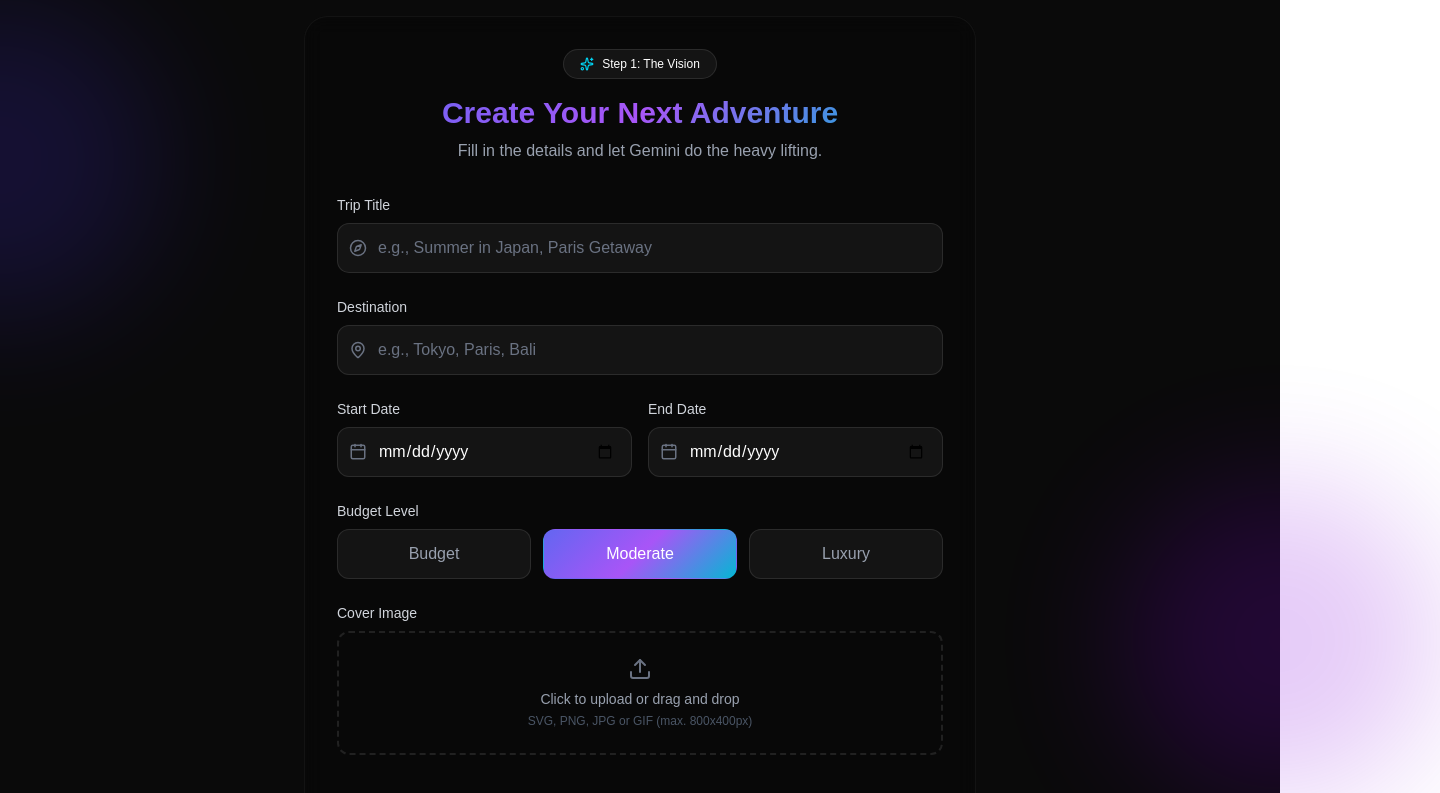
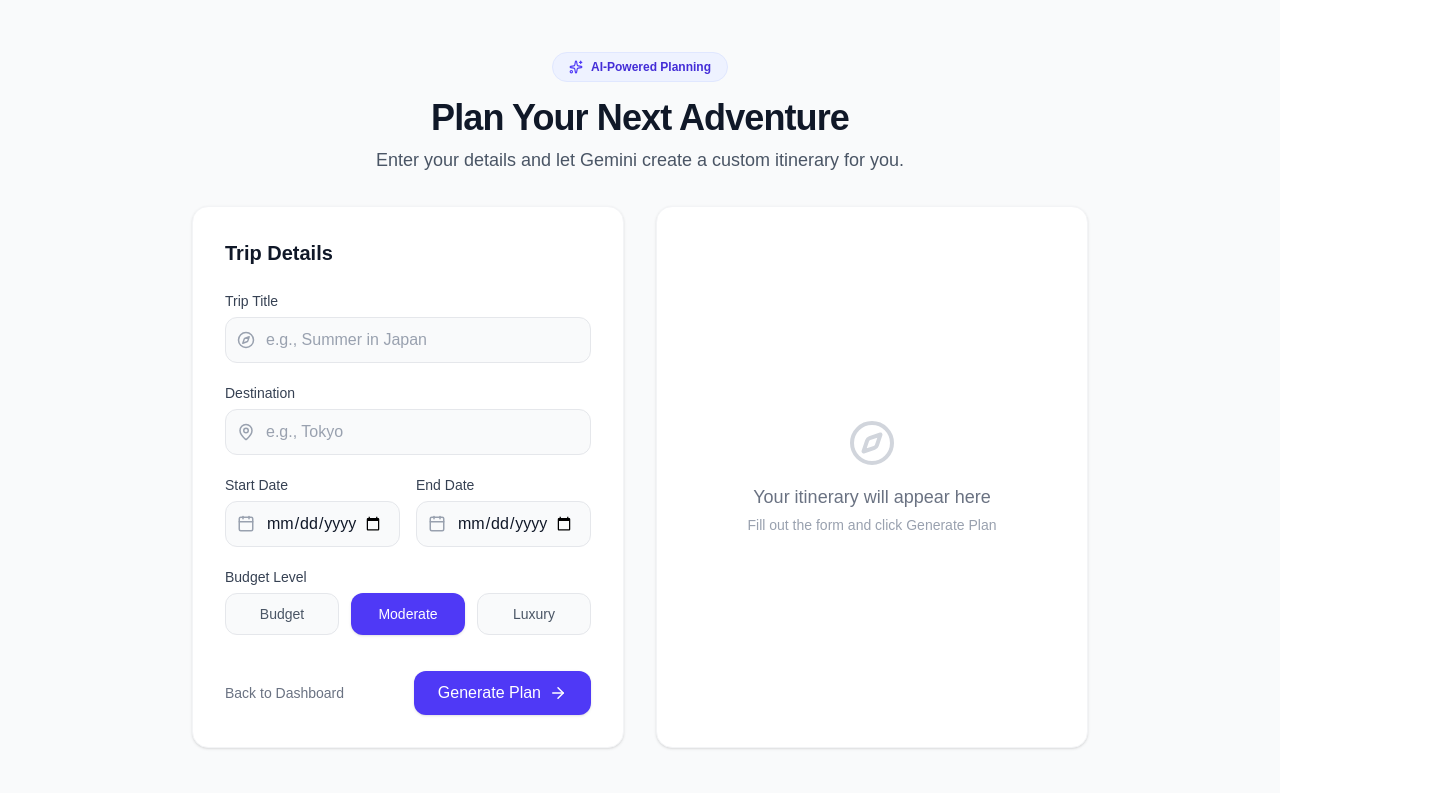
Before and after one commit to mramansayyad/Traveloop, a Next.js app: page /trips/create in a window 1280 px wide. Shown: the top 793 px of the page, 1440 px wide, since content can reach past the window. Built offline with nearby package versions, Linux system fonts and the light colour scheme.

Commit message:
feat: overhaul create trip page to be light mode and fully functional

```diff
--- a/src/app/trips/create/page.tsx
+++ b/src/app/trips/create/page.tsx
@@ -1,11 +1,12 @@
 "use client";
 
 import React, { useState } from "react";
-import { Compass, Calendar, MapPin, Sparkles, ArrowRight, Upload } from "lucide-react";
+import { Compass, Calendar, MapPin, Sparkles, ArrowRight, Upload, Loader2, Check } from "lucide-react";
 import Link from "next/link";
 
 export default function CreateTrip() {
   const [loading, setLoading] = useState(false);
+  const [success, setSuccess] = useState(false);
   const [formData, setFormData] = useState({
     title: "",
     destination: "",
@@ -13,47 +14,68 @@ export default function CreateTrip() {
     endDate: "",
     budget: "moderate",
   });
+  const [result, setResult] = useState<any>(null);
 
   const handleSubmit = async (e: React.FormEvent) => {
     e.preventDefault();
     setLoading(true);
+    setResult(null);
 
-    // Simulate API call to Gemini
-    setTimeout(() => {
+    try {
+      const response = await fetch("/api/gemini/generate-itinerary", {
+        method: "POST",
+        headers: {
+          "Content-Type": "application/json",
+        },
+        body: JSON.stringify({
+          destination: formData.destination,
+          days: 5, // Defaulting to 5 days for now, or calculate from dates
+          budget: formData.budget,
+        }),
+      });
+
+      const data = await response.json();
+
+      if (response.ok) {
+        setResult(data);
+        setSuccess(true);
+      } else {
+        alert(data.error || "Failed to generate itinerary");
+      }
+    } catch (error) {
+      console.error("Error generating itinerary:", error);
+      alert("An error occurred while generating the itinerary.");
+    } finally {
       setLoading(false);
-      alert("AI Itinerary Generated! (Redirecting to itinerary view...)");
-      // In a real app, we would redirect to /trips/[id]
-    }, 2000);
+    }
   };
 
   return (
-    <div className="min-h-screen bg-[#0a0a0a] text-white flex flex-col items-center justify-center p-4">
-      {/* Background Gradients */}
-      <div className="absolute top-0 -left-40 w-80 h-80 bg-indigo-700 rounded-full filter blur-3xl opacity-20"></div>
-      <div className="absolute bottom-0 -right-40 w-80 h-80 bg-purple-700 rounded-full filter blur-3xl opacity-20"></div>
-
-      <div className="w-full max-w-2xl glass-dark p-8 rounded-3xl z-10">
+    <div className="min-h-screen bg-gray-50 text-gray-900 flex flex-col items-center justify-center p-6">
       {/* Header */}
-        <div className="text-center mb-8">
-          <div className="inline-flex items-center gap-2 bg-white/5 border border-white/10 px-4 py-1.5 rounded-full mb-4">
-            <Sparkles size={14} className="text-cyan-400" />
-            <span className="text-xs font-medium">Step 1: The Vision</span>
+      <div className="w-full max-w-4xl text-center mb-8">
+        <div className="inline-flex items-center gap-2 bg-indigo-50 border border-indigo-100 px-4 py-1.5 rounded-full mb-4">
+          <Sparkles size={14} className="text-indigo-600" />
+          <span className="text-xs font-semibold text-indigo-700">AI-Powered Planning</span>
         </div>
-          <h1 className="text-3xl font-bold text-gradient">Create Your Next Adventure</h1>
-          <p className="text-gray-400 mt-2">Fill in the details and let Gemini do the heavy lifting.</p>
+        <h1 className="text-4xl font-bold tracking-tight text-gray-900 mb-2">Plan Your Next Adventure</h1>
+        <p className="text-lg text-gray-600">Enter your details and let Gemini create a custom itinerary for you.</p>
       </div>
 
-        {/* Form */}
-        <form onSubmit={handleSubmit} className="space-y-6">
+      <div className="w-full max-w-4xl grid grid-cols-1 md:grid-cols-2 gap-8">
+        {/* Form Section */}
+        <div className="bg-white p-8 rounded-2xl shadow-sm border border-gray-100">
+          <h2 className="text-xl font-semibold mb-6">Trip Details</h2>
+          <form onSubmit={handleSubmit} className="space-y-5">
             {/* Trip Title */}
             <div>
-            <label className="block text-sm font-medium text-gray-300 mb-2">Trip Title</label>
+              <label className="block text-sm font-medium text-gray-700 mb-1.5">Trip Title</label>
               <div className="relative">
-              <Compass className="absolute left-3 top-1/2 -translate-y-1/2 text-gray-500" size={18} />
+                <Compass className="absolute left-3 top-1/2 -translate-y-1/2 text-gray-400" size={18} />
                 <input
                   type="text"
-                placeholder="e.g., Summer in Japan, Paris Getaway"
-                className="w-full bg-white/5 border border-white/10 rounded-xl py-3 pl-10 pr-4 text-white placeholder-gray-500 focus:outline-none focus:border-purple-500 transition-colors"
+                  placeholder="e.g., Summer in Japan"
+                  className="w-full bg-gray-50 border border-gray-200 rounded-xl py-2.5 pl-10 pr-4 text-gray-900 placeholder-gray-400 focus:outline-none focus:ring-2 focus:ring-indigo-500 focus:border-transparent transition-all"
                   value={formData.title}
                   onChange={(e) => setFormData({ ...formData, title: e.target.value })}
                   required
@@ -63,13 +85,13 @@ export default function CreateTrip() {
 
             {/* Destination */}
             <div>
-            <label className="block text-sm font-medium text-gray-300 mb-2">Destination</label>
+              <label className="block text-sm font-medium text-gray-700 mb-1.5">Destination</label>
               <div className="relative">
-              <MapPin className="absolute left-3 top-1/2 -translate-y-1/2 text-gray-500" size={18} />
+                <MapPin className="absolute left-3 top-1/2 -translate-y-1/2 text-gray-400" size={18} />
                 <input
                   type="text"
-                placeholder="e.g., Tokyo, Paris, Bali"
-                className="w-full bg-white/5 border border-white/10 rounded-xl py-3 pl-10 pr-4 text-white placeholder-gray-500 focus:outline-none focus:border-purple-500 transition-colors"
+                  placeholder="e.g., Tokyo"
+                  className="w-full bg-gray-50 border border-gray-200 rounded-xl py-2.5 pl-10 pr-4 text-gray-900 placeholder-gray-400 focus:outline-none focus:ring-2 focus:ring-indigo-500 focus:border-transparent transition-all"
                   value={formData.destination}
                   onChange={(e) => setFormData({ ...formData, destination: e.target.value })}
                   required
@@ -78,14 +100,14 @@ export default function CreateTrip() {
             </div>
 
             {/* Dates */}
-          <div className="grid grid-cols-1 md:grid-cols-2 gap-4">
+            <div className="grid grid-cols-2 gap-4">
               <div>
-              <label className="block text-sm font-medium text-gray-300 mb-2">Start Date</label>
+                <label className="block text-sm font-medium text-gray-700 mb-1.5">Start Date</label>
                 <div className="relative">
-                <Calendar className="absolute left-3 top-1/2 -translate-y-1/2 text-gray-500" size={18} />
+                  <Calendar className="absolute left-3 top-1/2 -translate-y-1/2 text-gray-400" size={18} />
                   <input
                     type="date"
-                  className="w-full bg-white/5 border border-white/10 rounded-xl py-3 pl-10 pr-4 text-white placeholder-gray-500 focus:outline-none focus:border-purple-500 transition-colors"
+                    className="w-full bg-gray-50 border border-gray-200 rounded-xl py-2.5 pl-10 pr-4 text-gray-900 focus:outline-none focus:ring-2 focus:ring-indigo-500 focus:border-transparent transition-all"
                     value={formData.startDate}
                     onChange={(e) => setFormData({ ...formData, startDate: e.target.value })}
                     required
@@ -93,12 +115,12 @@ export default function CreateTrip() {
                 </div>
               </div>
               <div>
-              <label className="block text-sm font-medium text-gray-300 mb-2">End Date</label>
+                <label className="block text-sm font-medium text-gray-700 mb-1.5">End Date</label>
                 <div className="relative">
-                <Calendar className="absolute left-3 top-1/2 -translate-y-1/2 text-gray-500" size={18} />
+                  <Calendar className="absolute left-3 top-1/2 -translate-y-1/2 text-gray-400" size={18} />
                   <input
                     type="date"
-                  className="w-full bg-white/5 border border-white/10 rounded-xl py-3 pl-10 pr-4 text-white placeholder-gray-500 focus:outline-none focus:border-purple-500 transition-colors"
+                    className="w-full bg-gray-50 border border-gray-200 rounded-xl py-2.5 pl-10 pr-4 text-gray-900 focus:outline-none focus:ring-2 focus:ring-indigo-500 focus:border-transparent transition-all"
                     value={formData.endDate}
                     onChange={(e) => setFormData({ ...formData, endDate: e.target.value })}
                     required
@@ -109,16 +131,16 @@ export default function CreateTrip() {
 
             {/* Budget Level */}
             <div>
-            <label className="block text-sm font-medium text-gray-300 mb-2">Budget Level</label>
+              <label className="block text-sm font-medium text-gray-700 mb-1.5">Budget Level</label>
               <div className="grid grid-cols-3 gap-3">
                 {["budget", "moderate", "luxury"].map((level) => (
                   <button
                     key={level}
                     type="button"
-                  className={`py-3 rounded-xl border capitalize transition-colors ${
+                    className={`py-2.5 rounded-xl border text-sm font-medium capitalize transition-all ${
                       formData.budget === level
-                      ? "gradient-premium border-transparent text-white"
-                      : "bg-white/5 border-white/10 text-gray-400 hover:bg-white/10"
+                        ? "bg-indigo-600 border-transparent text-white shadow-sm"
+                        : "bg-gray-50 border-gray-200 text-gray-600 hover:bg-gray-100"
                     }`}
                     onClick={() => setFormData({ ...formData, budget: level })}
                   >
@@ -128,31 +150,29 @@ export default function CreateTrip() {
               </div>
             </div>
 
-          {/* Cover Image Placeholder */}
-          <div>
-            <label className="block text-sm font-medium text-gray-300 mb-2">Cover Image</label>
-            <div className="border-2 border-dashed border-white/10 rounded-xl p-6 text-center hover:bg-white/5 transition-colors cursor-pointer">
-              <Upload className="mx-auto text-gray-500 mb-2" size={24} />
-              <p className="text-sm text-gray-400">Click to upload or drag and drop</p>
-              <p className="text-xs text-gray-600 mt-1">SVG, PNG, JPG or GIF (max. 800x400px)</p>
-            </div>
-          </div>
-
             {/* Action Buttons */}
             <div className="flex justify-between items-center pt-4">
-            <Link href="/dashboard" className="text-gray-400 hover:text-white transition-colors">
-              Cancel
+              <Link href="/dashboard" className="text-sm font-medium text-gray-500 hover:text-gray-700 transition-colors">
+                Back to Dashboard
               </Link>
               <button
                 type="submit"
                 disabled={loading}
-              className="gradient-premium text-white px-6 py-3 rounded-xl font-semibold flex items-center gap-2 hover:opacity-90 transition-opacity disabled:opacity-50"
+                className="bg-indigo-600 text-white px-6 py-2.5 rounded-xl font-medium flex items-center gap-2 hover:bg-indigo-700 transition-colors disabled:opacity-70 shadow-sm"
               >
                 {loading ? (
+                  <>
+                    <Loader2 size={18} className="animate-spin" />
                     <span>Generating...</span>
+                  </>
+                ) : success ? (
+                  <>
+                    <Check size={18} />
+                    <span>Regenerate</span>
+                  </>
                 ) : (
                   <>
-                  <span>Generate Itinerary</span>
+                    <span>Generate Plan</span>
                     <ArrowRight size={18} />
                   </>
                 )}
@@ -160,6 +180,59 @@ export default function CreateTrip() {
             </div>
           </form>
         </div>
+
+        {/* Result Section */}
+        <div className="bg-white p-8 rounded-2xl shadow-sm border border-gray-100 flex flex-col justify-center items-center text-center">
+          {!result && !loading && (
+            <div className="text-gray-400">
+              <Compass size={48} className="mx-auto mb-4 text-gray-300" />
+              <p className="text-lg font-medium text-gray-500">Your itinerary will appear here</p>
+              <p className="text-sm mt-1">Fill out the form and click Generate Plan</p>
+            </div>
+          )}
+
+          {loading && (
+            <div className="text-center">
+              <Loader2 size={48} className="mx-auto mb-4 text-indigo-600 animate-spin" />
+              <p className="text-lg font-medium text-gray-900">Gemini is thinking...</p>
+              <p className="text-sm text-gray-500 mt-1">Crafting your perfect itinerary</p>
+            </div>
+          )}
+
+          {result && (
+            <div className="text-left w-full h-full flex flex-col">
+              <div className="flex items-center gap-2 mb-4">
+                <div className="bg-green-50 p-1.5 rounded-full">
+                  <Check size={16} className="text-green-600" />
+                </div>
+                <h3 className="text-xl font-semibold text-gray-900">Itinerary Generated!</h3>
+              </div>
+
+              <div className="bg-gray-50 p-4 rounded-xl mb-4 text-sm text-gray-700 flex-1 overflow-auto max-h-[300px]">
+                <p className="font-semibold text-indigo-600 mb-2">{result.trip?.destination} Plan</p>
+                <p className="text-gray-500 mb-4">{result.trip?.summary}</p>
+
+                <div className="space-y-4">
+                  {result.itinerary?.map((day: any) => (
+                    <div key={day.day} className="border-l-2 border-indigo-200 pl-3">
+                      <p className="font-medium text-gray-900">Day {day.day}: {day.title}</p>
+                      <ul className="text-xs text-gray-600 mt-1 space-y-1">
+                        {day.activities?.map((act: any, idx: number) => (
+                          <li key={idx}>• {act.title}</li>
+                        ))}
+                      </ul>
+                    </div>
+                  ))}
+                </div>
+              </div>
+
+              <button className="w-full bg-indigo-600 text-white py-2.5 rounded-xl font-medium hover:bg-indigo-700 transition-colors shadow-sm mt-auto">
+                Save Trip
+              </button>
+            </div>
+          )}
+        </div>
+      </div>
     </div>
   );
 }
```
Lines whose indentation alone changed are shown as unchanged.
